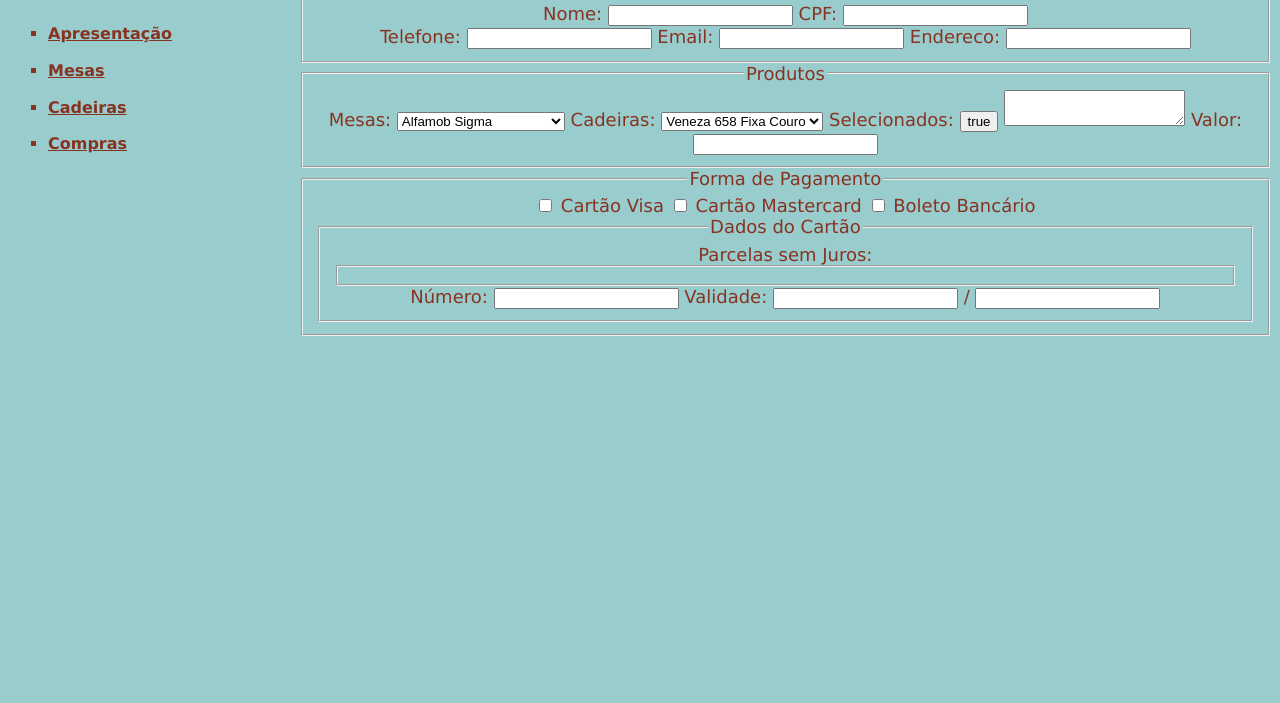
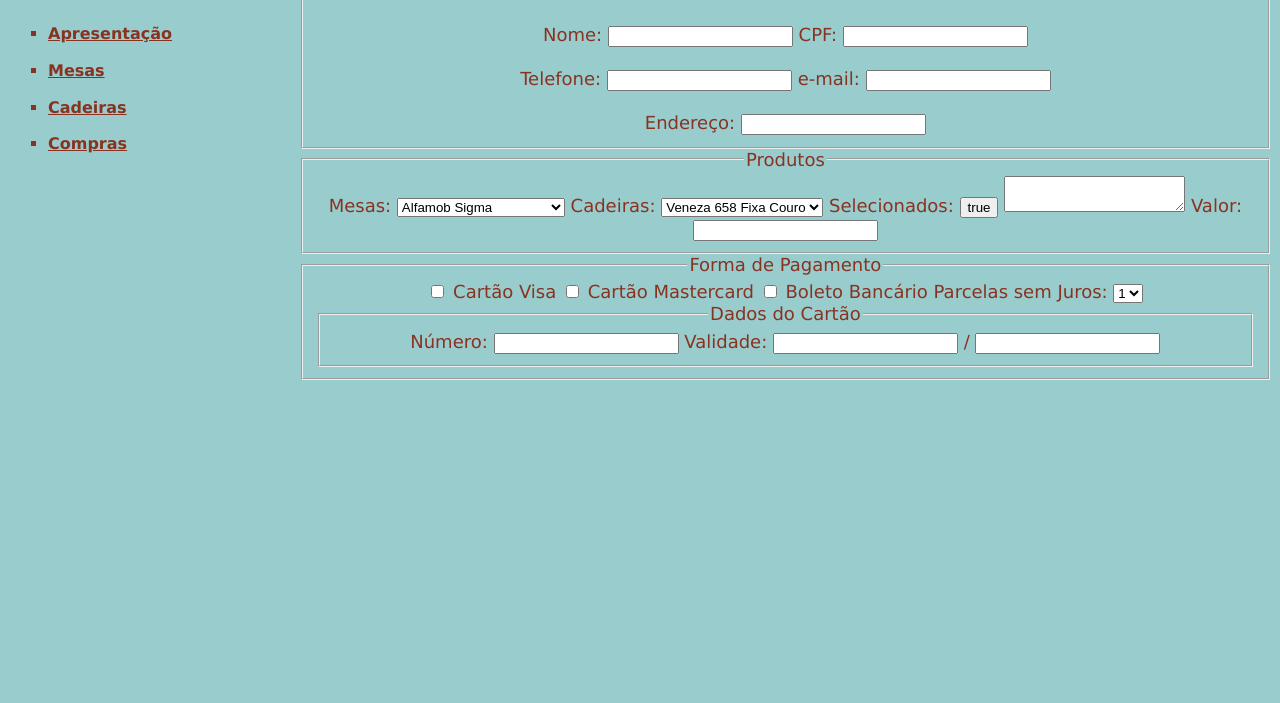
Before and after one commit to raflxe/TouroSentado, a plain HTML site: page Compras.html in a window 1280 px wide. Shown: the part 97-800 px from the top of the page. Drawn offline with Linux system fonts and the light colour scheme; a web font is replaced by a local one.

Commit message:
Atualizando pelo gabarito da AD1

```diff
--- a/Compras.html
+++ b/Compras.html
@@ -24,16 +24,19 @@
 			</ul>
 		</nav>
 		<section class="apres">
-			<form action="/processaCompras.php" method="post">
-				<fieldset>
-					<legend>Dados de Identificao</legend>
-					Nome: <input type="text" name="nome"> CPF: <input type="text" name="cpf"><br>
-					Telefone: <input type="text" name="telefone">
-					Email: <input type="text" name="email">
-					Endereco: <input type="text" name="endereco">
+			<form method="post">
+				<fieldset class="fsForm">
+					<legend>Dados de Identifição</legend><br/>
+						<label for="nome" class="lab9">Nome: </label>
+						<input type="text" class="entMed" id="nome" name="TxtNome">
+						<label for="cpf" class="lab70segCol">CPF: </label>
+						<input type="text" name="cpf" class="entPeq" id="cpf" name="TxtCpf"><br/><br/>
+						<label for="tel" class="lab90">Telefone: </label><input type="text" id="tel" name="TxtTelefone"> <label for="email" class="lab70segcol">e-mail: </label> <input type="email" name="TxtEmail" id="email" class="entMed"><br/><br/>
+						<label for="ender" class="lab90">Endereço: </label><input type="text" class="entGnd" id="enter" name="TxtEnder"><br/>
+				</fieldset>
 
-				</fieldset>
-				<fieldset>
+
+				<fieldset class="fsResDir">
 <legend>Produtos</legend>
 					Mesas:
 						<select name="mesas">
@@ -63,11 +66,14 @@ Valor: <input type="text" name="valor">
 						<input type="checkbox" name="visa" value="checked" /> Cartão Visa
 						<input type="checkbox" name="mastercard"/> Cartão Mastercard
 						<input type="checkbox" name="boleto"/> Boleto Bancário
+						Parcelas sem Juros:
+						<select name="parcelas">
+						<option value="1">1</option>
+						<option value="2">2</option>
+						<option value="3">3</option>
+						<option value="4">4</option>
+						</select>
 					<fieldset>
-Parcelas sem Juros:
-<fieldset>
-
-</fieldset>
 					<legend>Dados do Cartão</legend>
 					Número: <input type="text" name="numero"/>
 					Validade: <input type="text" name="mes"/> / <input type="text" name="ano"/>
```
Lines whose indentation alone changed are shown as unchanged.
